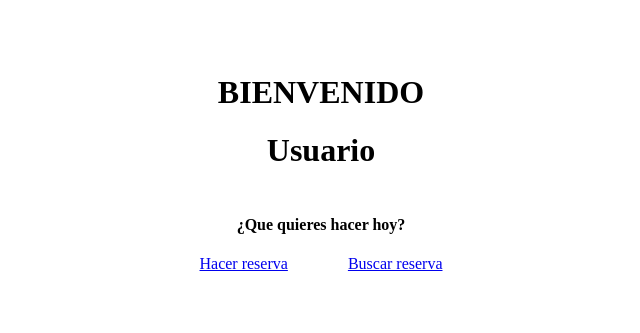
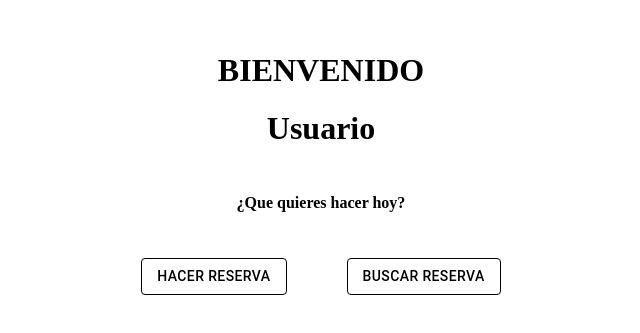
Before and after one commit to lfhernandez03/Proyecto_DS1, a React (Vite) app: page / in a window 1280 px wide. Shown: the part 149-482 px from the top of the page, without its empty margins (319-959 px from the left). Built offline with nearby package versions, Linux system fonts and the light colour scheme.

Commit message:
Update Interface Empleados
Actualización y corrección de detalles de la interfaz de empleado

```diff
--- a/src/Empleados/empleados.jsx
+++ b/src/Empleados/empleados.jsx
@@ -39,7 +39,7 @@ export const Container1 = () => {
 export const Container2 = () => {
   return (
     <EmpleadoLayout>
-     <div className="forms" id="2">
+      <div className="forms" id="2">
         <h1>Busqueda de Reserva</h1>
         <h3>Informacion del cliente</h3>
         <div className="cuerpo-form">
@@ -79,8 +79,18 @@ export const ContainerEmp = () => {
           <h4 className="ques">¿Que quieres hacer hoy?</h4>
 
           <div className="botones">
-          <Link to={'/make-reservation'}>Hacer reserva</Link>
-          <Link to={'/search-reservation'}>Buscar reserva</Link>
+            <Link to={"/make-reservation"}>
+              <ButtonEmplo
+                className="bot"
+                label="Hacer Reserva"
+              />
+            </Link>
+            <Link to={"/search-reservation"}>
+              <ButtonEmplo
+                className="bot"
+                label="Buscar Reserva"
+              />
+            </Link>
           </div>
         </div>
       </div>
--- a/src/empleados.css
+++ b/src/empleados.css
@@ -21,13 +21,14 @@ body, html {
     gap: 50px;
 }
 
+
 .forms{
     display: flexbox;
     justify-content: center;
     align-items: center;
     text-align: center;
     width: 80%;
-    height: 100%;
+    height: 615px;
     margin: 10px;
     margin-left: 10%;
     background-color: rgb(117, 115, 115);
```
